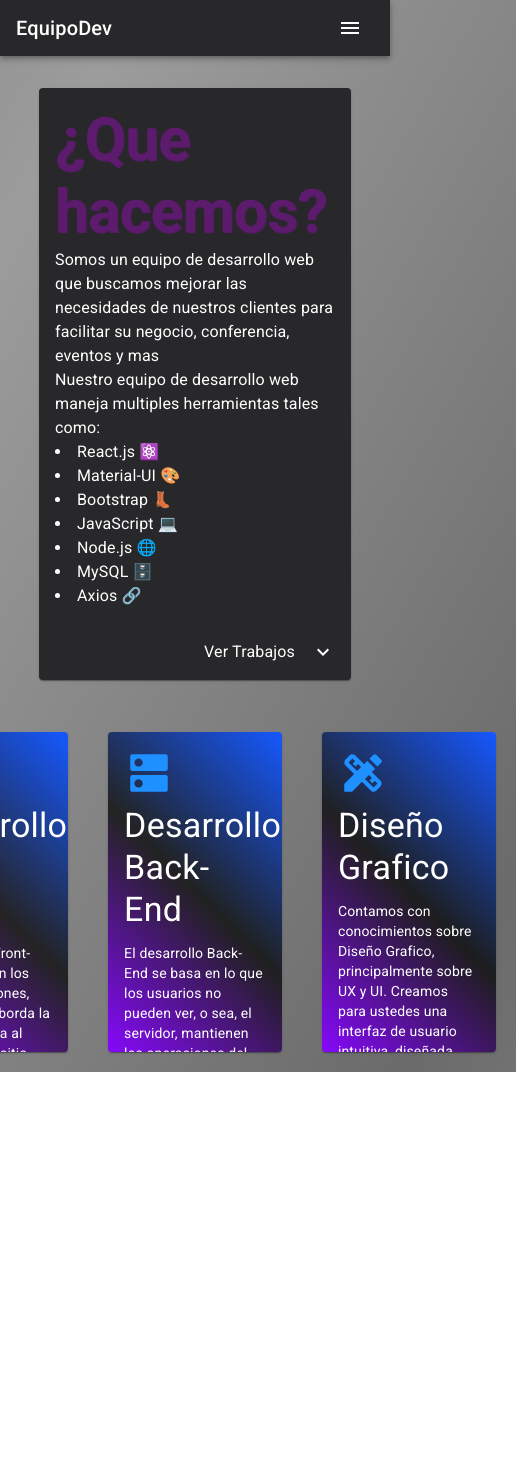
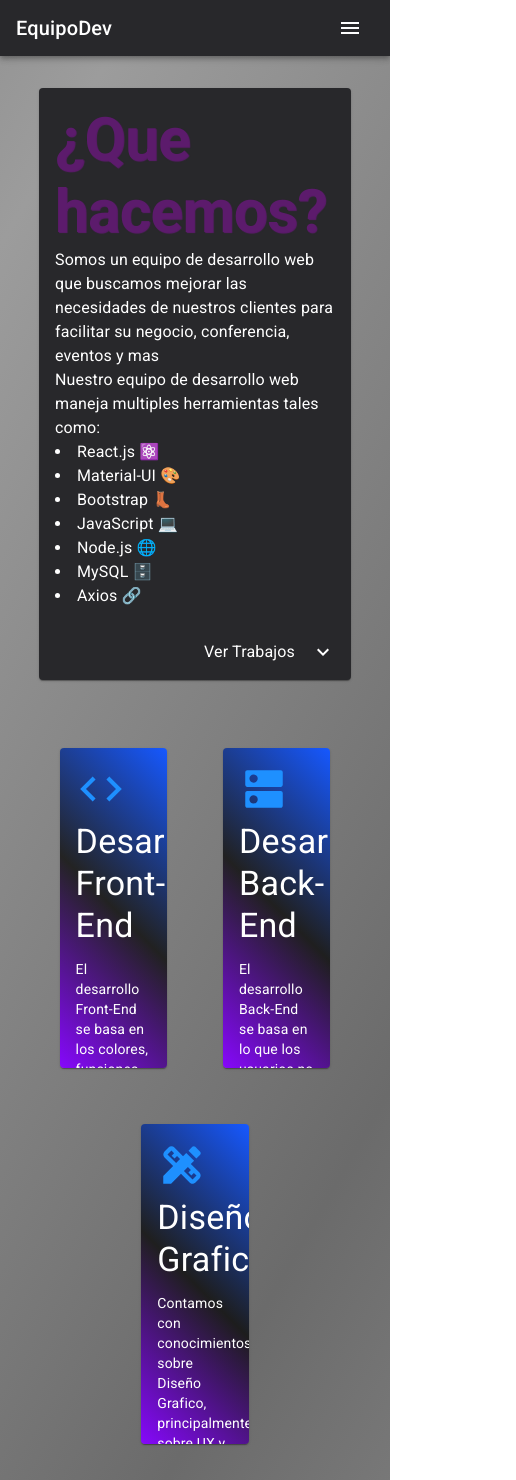
Before and after one commit to TeleraSetsi85/presentacion, a React (Vite) app: page / in a window 390 px wide. Shown: the whole page, 516 px wide, since content can reach past the window. Before the commit the page ends 1072 px from the top, so only its background shows below. Built offline with nearby package versions, Linux system fonts and the light colour scheme; a web font is replaced by a local one.

Commit message:
responsive cards

```diff
--- a/src/components/Sections.jsx
+++ b/src/components/Sections.jsx
@@ -13,7 +13,6 @@ import CardMedia from "@mui/material/CardMedia";
 import CodeIcon from '@mui/icons-material/Code';
 import DnsIcon from '@mui/icons-material/Dns';
 import DesignServicesIcon from '@mui/icons-material/DesignServices';
-
 
 const ExpandMore = styled((props) => {
   const { expand, ...other } = props;
@@ -107,7 +106,7 @@ export default function RecipeReviewCard() {
               paddingBottom: "1rem",
             }}
           >
-            <Card sx={{ minWidth: { xs: "100%", md: "calc(50% - 1rem)" }, backgroundColor: "gainsboro" }}>
+            <Card sx={{ minWidth: { xs: "100%", md: "calc(50% - 1rem)" }, backgroundColor: "gainsboro"}}>
               <CardActionArea>
                 <CardMedia component="img" height="200" image="contemplative-reptile.jpg" alt="green iguana" />
                 <CardContent>
@@ -195,7 +194,7 @@ export default function RecipeReviewCard() {
 
     {/*La seccion de caracteristicas */}
     <Box sx={{
-      display: "flex", justifyContent: "center", alignItems: "center"}}>
+      display: "flex", flexWrap: "wrap", justifyContent: "center", alignItems: "center", gap: 2, padding: 2}}>
       <Card sx={{background: "linear-gradient(45deg,rgb(134, 8, 252), #000b,rgb(22, 88, 255))", width: '30%',height: '20rem',  margin: '20px'}}>
         <CardContent>
         <CodeIcon sx={{color: "#1E90FF", fontSize: '50px'}}></CodeIcon>
```
